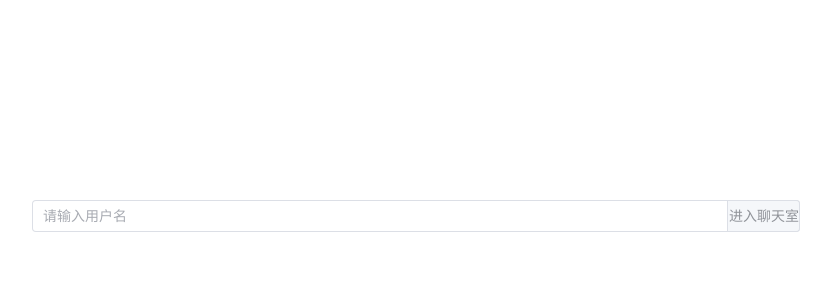
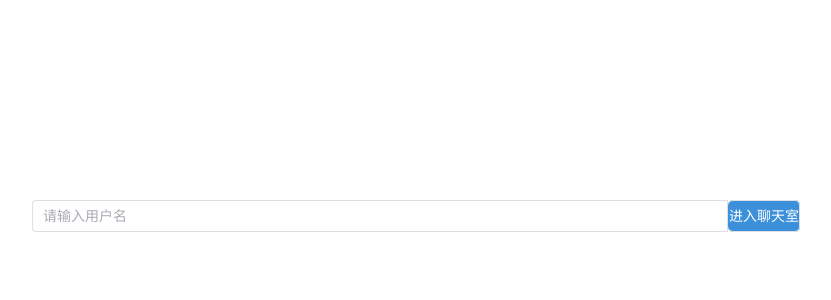
Before and after one commit to LLLeoLi/ChatRoom, a Vue app: page / in a window 1280 px wide. Shown: the top 300 px of the page, without its empty margins (224-1055 px from the left). Built offline with nearby package versions, Linux system fonts and the light colour scheme.

Commit message:
调整input插槽样式

```diff
--- a/src/components/ChatRoom.vue
+++ b/src/components/ChatRoom.vue
@@ -33,15 +33,15 @@
           <span v-if="tab==='public'">公聊💫</span>
           <span v-else>对{{tab}}✨</span>
         </template>
-        <div height="30vh">
-          <el-scrollbar height="20vh">
+        <div height="40vh">
+          <el-scrollbar height="30vh">
           </el-scrollbar>
           <el-divider></el-divider>
 
           <div min-height="10vh">
-            <el-input type="text">
+            <el-input type="text" v-model="userData.message">
                 <template #prepend>
-                    <el-upload>
+                    <el-upload id="upload">
                         <el-button type="primary">选择文件</el-button>
                     </el-upload>
                 </template>
@@ -164,7 +164,7 @@ const onPrivateMessageReceived = (payload)=>{
 *{
     margin: 0;
     padding: 0;
-    }
+}
 .body{
     width:60vw;
     margin:0 auto;
@@ -176,4 +176,14 @@ const onPrivateMessageReceived = (payload)=>{
     text-align: center;
     border-radius: 5px;
 }
+:deep() .el-input-group__prepend {
+    background-color: rgb(255, 255, 255);
+    color: black;
+    border-radius: 5px;
+}
+:deep() .el-input-group__append{
+    background-color: rgb(59, 144, 217);
+    color: white;
+    border-radius: 5px;
+}
 </style>
```
